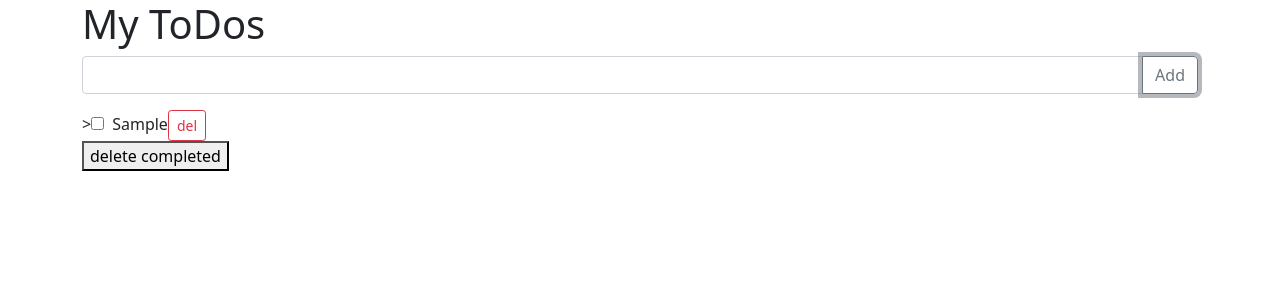
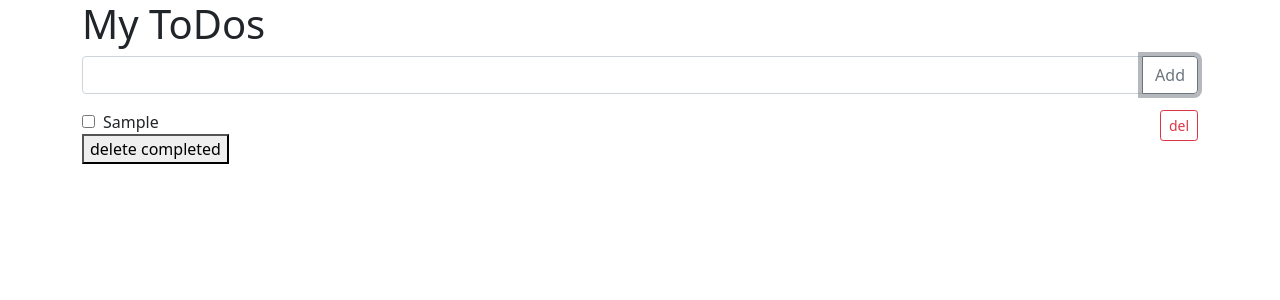
Before and after one commit to splastiq/simple-todolist-angular, an Angular app: page / in a window 1280 px wide. Both pictures are taken after typing "Sample" into the empty fields and a click on the button "Add". Shown: the top 300 px of the page. Built offline with nearby package versions, Linux system fonts and the light colour scheme.

Commit message:
fix: fix styles

```diff
--- a/src/app/app.component.html
+++ b/src/app/app.component.html
@@ -8,7 +8,7 @@
   </form>
   <ul>
     <li *ngFor="let item of getItems()">
-      ><input
+      <input
         class="mr-2"
         type="checkbox"
         [(ngModel)]="item.done"
@@ -31,7 +31,7 @@
         />
       </ng-template>
       <button
-        class="btn btn-sm btn-outline-danger"
+        class="btn btn-sm btn-outline-danger float-right"
         (click)="deleteItem(item.id)"
       >
         del
```
